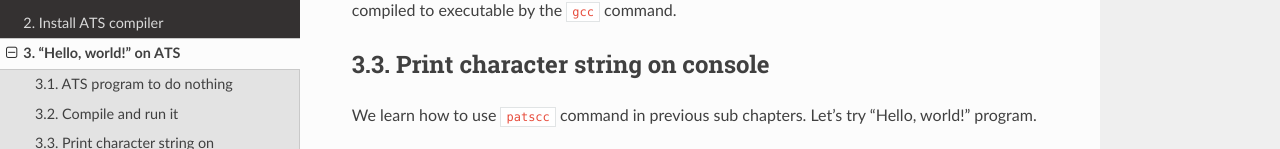
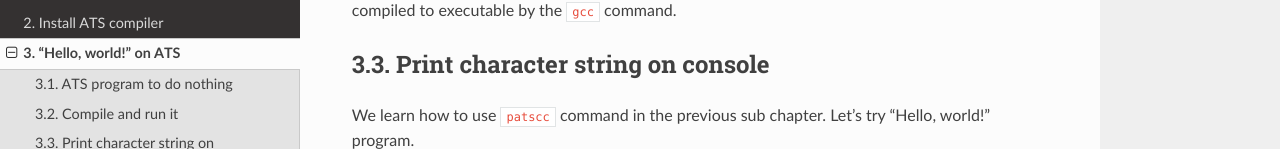
Before and after one commit to jats-ug/ATS_Foundations, a Sphinx documentation site: the page built from source/helloworld.rst, in a window 1280 px wide and 900 px high, scrolled down 1604 px, cut to the strip 0-301 px from the top of the window. Shown: the part 152-301 px from the top of the strip. Built offline with Sphinx 7.4.7 and the Read the Docs theme 2.0.0, drawn with Linux system fonts in a browser that asks for light colours.

Commit message:
Some fix

```diff
--- a/source/helloworld.rst
+++ b/source/helloworld.rst
@@ -57,7 +57,7 @@ C language code created by ``patsopt`` is compiled to executable by the ``gcc``
 Print character string on console
 =================================
 
-We learn how to use ``patscc`` command in previous sub chapters.
+We learn how to use ``patscc`` command in the previous sub chapter.
 Let's try "Hello, world!" program.
 
 .. literalinclude:: code/helloworld/helloworld.dats
```
